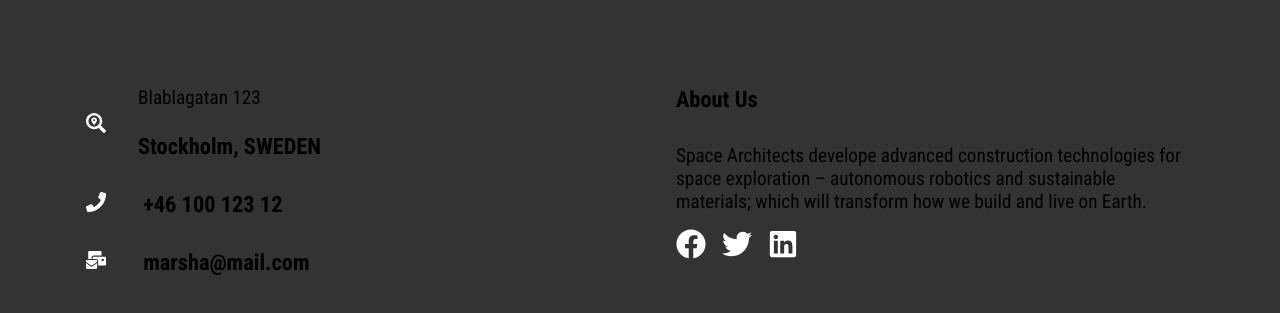
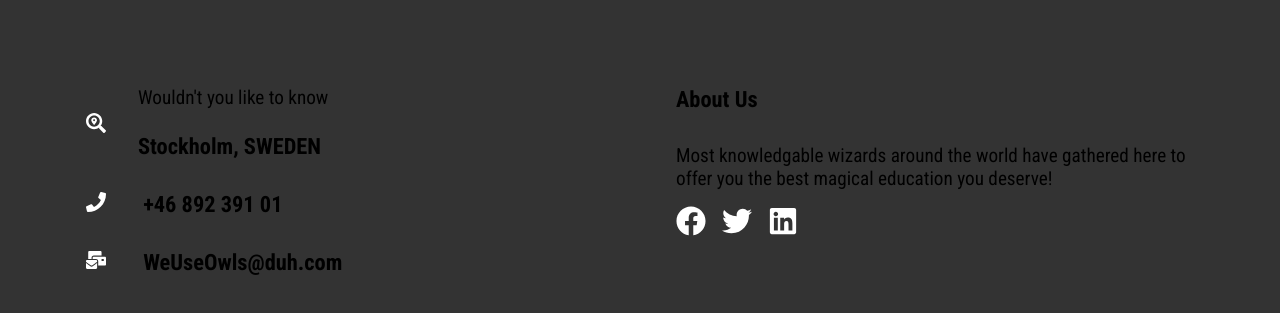
Before and after one commit to Gogoreds/group-project-frontend-mofg, a React (Create React App) app: page / in a window 1280 px wide. Shown: the part 1642-1955 px from the top of the page. Built offline with nearby package versions, Linux system fonts and the light colour scheme.

Commit message:
Address and about changed

```diff
--- a/src/components/footer/Footer.jsx
+++ b/src/components/footer/Footer.jsx
@@ -10,21 +10,20 @@ const Footer = () => {
                 <div className='location'>
                     <FaSearchLocation size={20} style={{color: '#ffffff', marginRight: '2rem'}} />
                 <div>
-                    <p> Blablagatan 123</p>
+                    <p> Wouldn't you like to know</p>
                     <h4>Stockholm, SWEDEN</h4>
                 </div>
                 </div>
                 <div className='phone'>
-                    <h4><FaPhone size={20} style={{color: '#ffffff', marginRight: '2rem'}} /> +46 100 123 12</h4>
+                    <h4><FaPhone size={20} style={{color: '#ffffff', marginRight: '2rem'}} /> +46 892 391 01</h4>
                 </div>
                 <div className='email'>
-                    <h4><FaMailBulk size={20} style={{color: '#ffffff', marginRight: '2rem'}} /> marsha@mail.com</h4>
+                    <h4><FaMailBulk size={20} style={{color: '#ffffff', marginRight: '2rem'}} /> WeUseOwls@duh.com</h4>
                 </div>
             </div>
         <div className='right'>
             <h4>About Us</h4>
-            <p>Space Architects develope advanced construction technologies for space exploration – autonomous robotics and sustainable materials;
-            which will transform how we build and live on Earth.</p>
+            <p>Most knowledgable wizards around the world have gathered here to offer you the best magical education you deserve!</p>
         <div className='social'>
             <FaFacebook size={30} style={{color: '#ffffff', marginRight: '1rem'}} />
             <FaTwitter size={30} style={{color: '#ffffff', marginRight: '1rem'}} />
```
